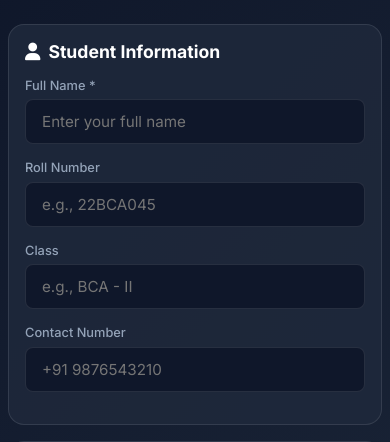
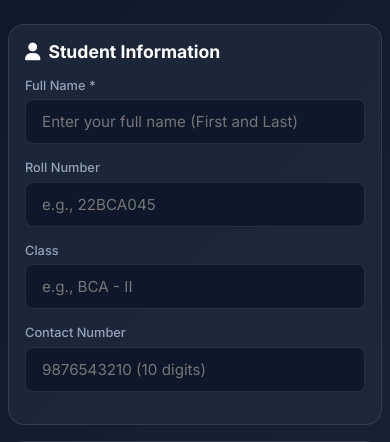
Before and after one commit to e7rnal/SurveillX, a Flask app: page /enroll in a window 390 px wide. Shown: the part 67-509 px from the top of the page. Run offline with Flask 3, Linux system fonts and the light colour scheme; parts of the project's set-up code (start-up, migrations or seed data) failed here and were passed over.

Commit message:
Add HTML5 validation to enrollment form
Frontend validation matching backend rules:
- Name: pattern for 2+ words, 3+ chars each, min 7 total
- Roll: pattern for 2+ alphanumeric characters
- Phone: pattern for 10-digit Indian mobile (6-9 prefix)

Users will see validation errors before submission.
Tooltips guide users on requirements.

Next: Add dashboard modal validation

```diff
--- a/templates/enroll.html
+++ b/templates/enroll.html
@@ -488,11 +488,15 @@
 
             <div class="form-group">
                 <label>Full Name *</label>
-                <input type="text" id="student-name" placeholder="Enter your full name" required autocomplete="name">
+                <input type="text" id="student-name" placeholder="Enter your full name (First and Last)" required
+                    autocomplete="name" pattern="[A-Za-z]{3,}\s+[A-Za-z]{3,}.*" minlength="7"
+                    title="Full name required: First and Last name, each at least 3 characters">
             </div>
             <div class="form-group">
                 <label>Roll Number</label>
-                <input type="text" id="roll-number" placeholder="e.g., 22BCA045" autocomplete="off">
+                <input type="text" id="roll-number" placeholder="e.g., 22BCA045" autocomplete="off"
+                    pattern="[A-Za-z0-9-]{2,}" minlength="2"
+                    title="Roll number: minimum 2 characters, letters/numbers only">
             </div>
             <div class="form-group">
                 <label>Class</label>
@@ -500,7 +504,9 @@
             </div>
             <div class="form-group">
                 <label>Contact Number</label>
-                <input type="tel" id="contact" placeholder="+91 9876543210" autocomplete="tel">
+                <input type="tel" id="contact" placeholder="9876543210 (10 digits)" autocomplete="tel"
+                    pattern="[6-9][0-9]{9}" minlength="10" maxlength="10"
+                    title="Valid 10-digit Indian mobile number starting with 6-9">
             </div>
         </div>
 
```
